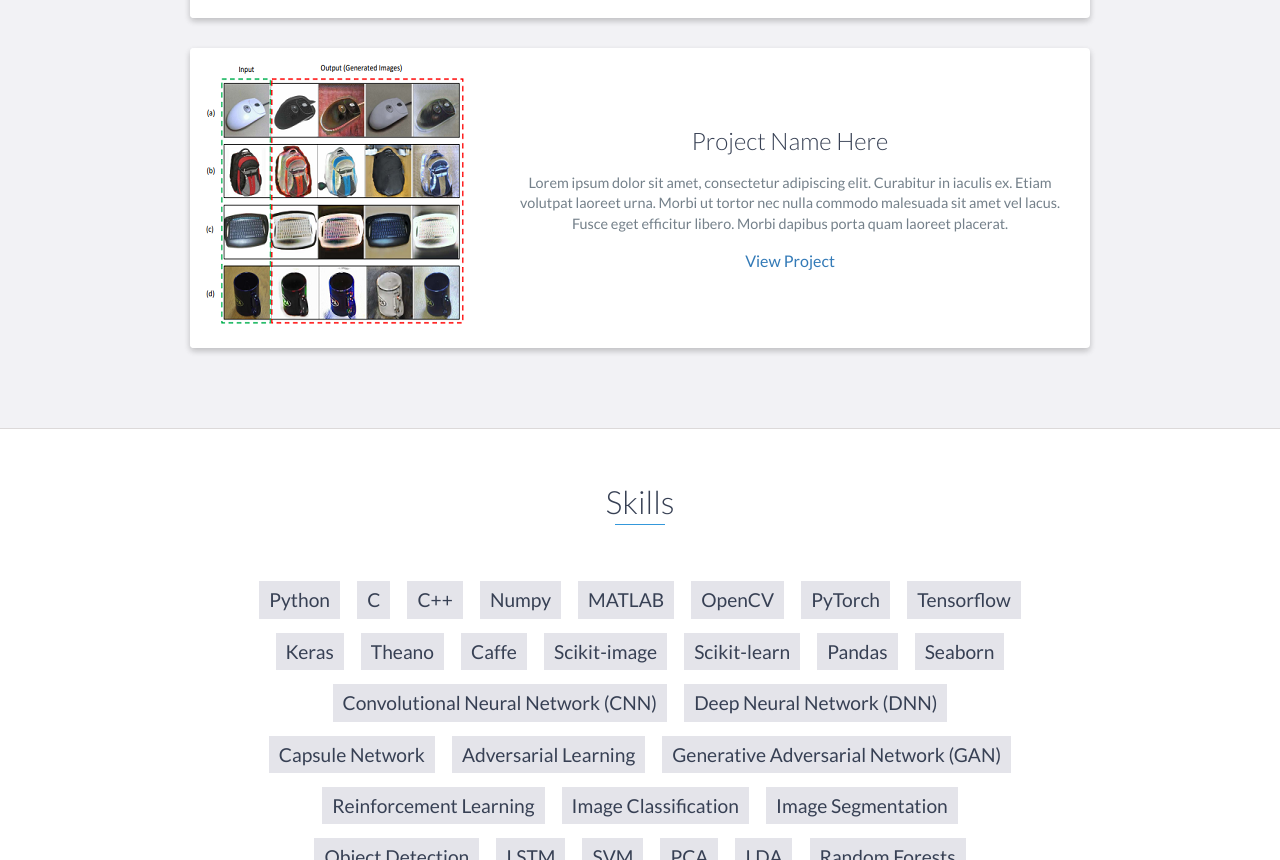
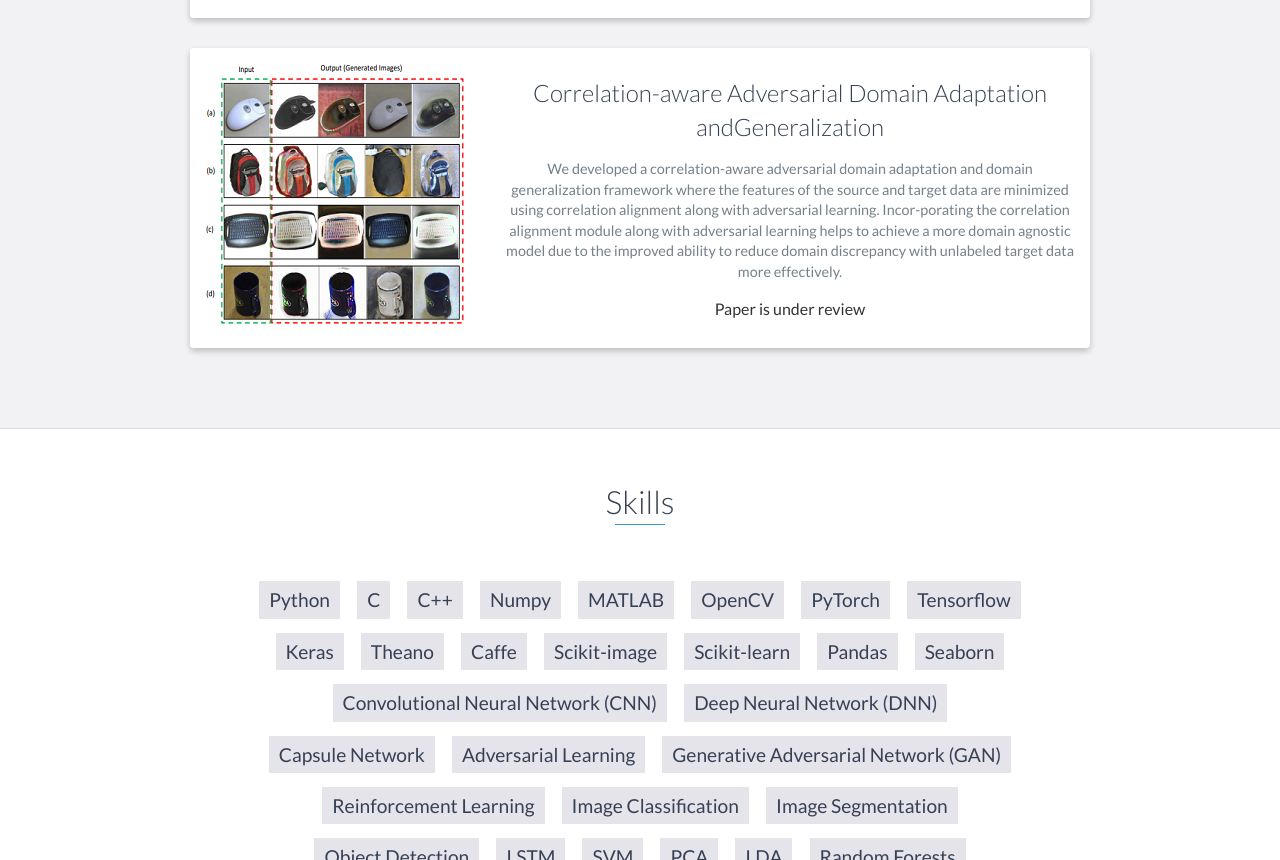
Before and after one commit to mahfujur1/portfolio, a website: page index.html in a window 1280 px wide. Shown: the part 4036-4896 px from the top of the page. Drawn offline with nearby package versions, Linux system fonts and the light colour scheme.

Commit message:
Update index.html

```diff
--- a/index.html
+++ b/index.html
@@ -248,11 +248,11 @@ Network (CNN).
                     </div>
                     <!-- End .project-image -->
                     <div class="project-info">
-                        <h3>Project Name Here</h3>
+                        <h3>Correlation-aware Adversarial Domain Adaptation andGeneralization</h3>
                         <p>
-                            Lorem ipsum dolor sit amet, consectetur adipiscing elit. Curabitur in iaculis ex. Etiam volutpat laoreet urna. Morbi ut tortor nec nulla commodo malesuada sit amet vel lacus. Fusce eget efficitur libero. Morbi dapibus porta quam laoreet placerat.
-                        </p>
-                        <a href="#">View Project</a>
+                         We developed a correlation-aware adversarial domain adaptation and domain generalization framework where the features of the source and target data are minimized using correlation alignment along with adversarial learning.  Incor-porating the correlation alignment module along with adversarial learning helps to achieve a more domain agnostic model due to the improved ability to reduce domain discrepancy with unlabeled target data more effectively.
+                        </p
+                        <a href="#">Paper is under review</a>
                     </div>
                     <!-- End .project-info -->
                 </div>
```
